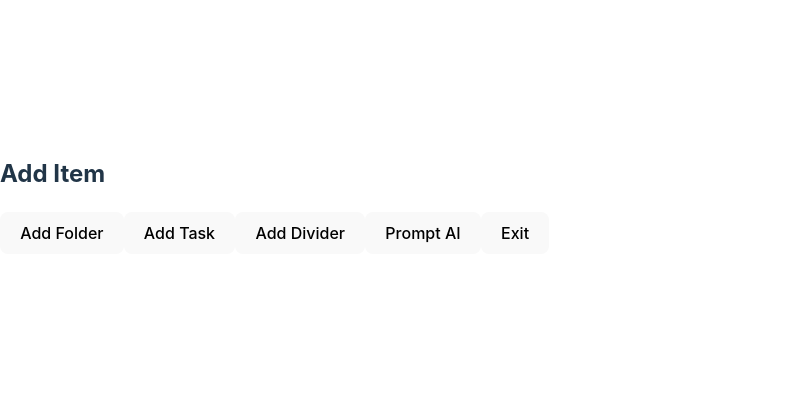
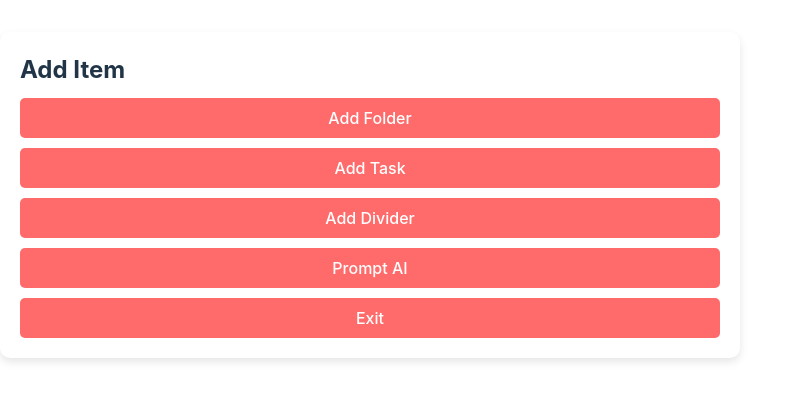
Before and after one commit to kct417/taskify, a React (Vite) app in the folder packages/react-frontend/: page / in a window 1280 px wide. Shown: the part 205-606 px from the top of the page, without its empty margins (0-800 px from the left). Built offline with nearby package versions, Linux system fonts and the light colour scheme.

Commit message:
styling added

```diff
--- a/packages/react-frontend/src/MenuPopup.css
+++ b/packages/react-frontend/src/MenuPopup.css
@@ -0,0 +1,33 @@
+.menu-popup {
+	background: white;
+	width: 700px;
+	padding: 20px;
+	border-radius: 10px;
+	box-shadow: 0 4px 8px rgba(0, 0, 0, 0.1);
+	display: flex;
+	flex-direction: column;
+	align-items: center;
+	gap: 10px;
+}
+
+.menu-popup h2 {
+	margin: 0;
+	text-align: left;
+	width: 100%;
+}
+
+.menu-button {
+	background: #ff6b6b;
+	border: none;
+	color: white;
+	padding: 10px 20px;
+	font-size: 16px;
+	border-radius: 5px;
+	width: 100%;
+	cursor: pointer;
+	transition: background 0.3s;
+}
+
+.menu-button:hover {
+	background: #ff3b3b;
+}
```
